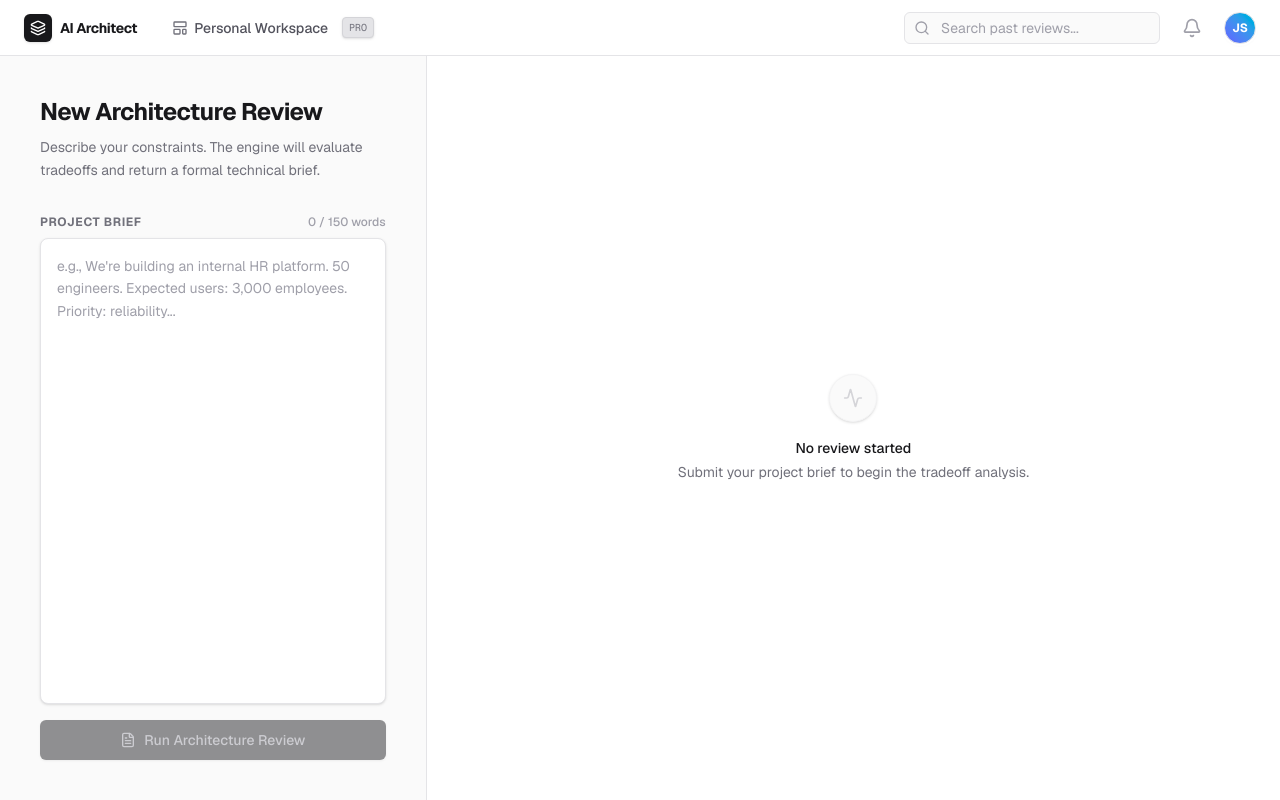
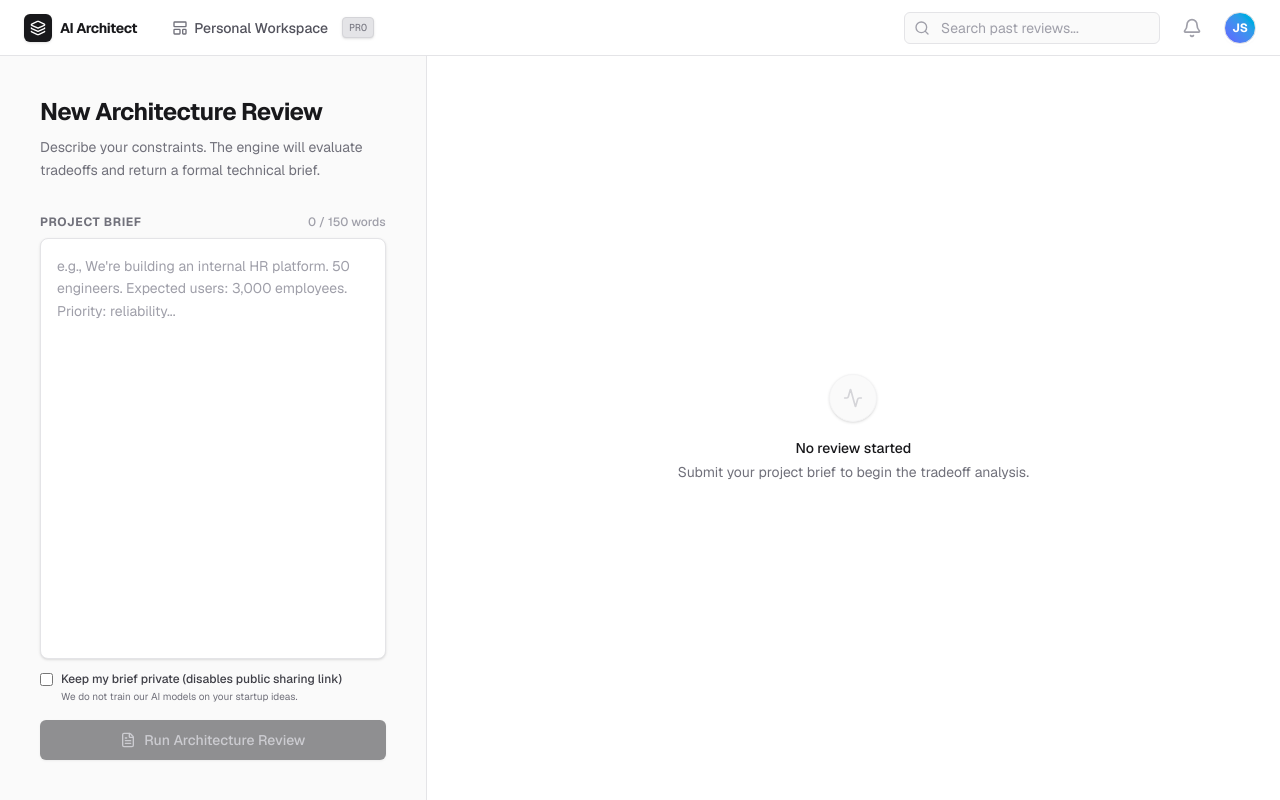
Before and after one commit to mayowa-kalejaiye/tradeoff, a Next.js app: page / in a window 1280 px wide. Built offline with nearby package versions, Linux system fonts and the light colour scheme.

Commit message:
feat: add privacy toggle to disable db storage and public sharing

```diff
--- a/src/app/actions.ts
+++ b/src/app/actions.ts
@@ -9,7 +9,7 @@ import { sql } from 'drizzle-orm';
 
 import { eq } from 'drizzle-orm';
 
-export async function processArchitectureRequest(prompt: string): Promise<EngineResponse> {
+export async function processArchitectureRequest(prompt: string, isPrivate: boolean = false): Promise<EngineResponse> {
   if (!prompt || prompt.trim() === '') {
     throw new Error('Prompt cannot be empty');
   }
@@ -55,6 +55,7 @@ export async function processArchitectureRequest(prompt: string): Promise<Engine
 
   try {
     // 1. Log "started" state
+    if (!isPrivate) {
       const newRecord = await db.insert(architectureReviews).values({
         status: 'started',
         promptLength: prompt.length,
@@ -62,6 +63,7 @@ export async function processArchitectureRequest(prompt: string): Promise<Engine
 
       if (newRecord.length > 0) {
         recordId = newRecord[0].id;
+      }
     }
 
     // 2. Extract structured data from the prompt using AI
--- a/src/app/page.tsx
+++ b/src/app/page.tsx
@@ -26,6 +26,7 @@ function HomeEditor() {
   const remixId = searchParams.get('remix');
 
   const [prompt, setPrompt] = useState('');
+  const [isPrivate, setIsPrivate] = useState(false);
   const [isPending, startTransition] = useTransition();
   const [result, setResult] = useState<EngineResponse | null>(null);
   const [error, setError] = useState('');
@@ -53,7 +54,7 @@ function HomeEditor() {
 
     startTransition(async () => {
       try {
-        const output = await processArchitectureRequest(prompt);
+        const output = await processArchitectureRequest(prompt, isPrivate);
         if (output.status === 'error') {
           setError(output.message);
         } else {
@@ -84,7 +85,7 @@ function HomeEditor() {
 
     startTransition(async () => {
       try {
-        const output = await processArchitectureRequest(newPrompt);
+        const output = await processArchitectureRequest(newPrompt, isPrivate);
         if (output.status === 'error') {
           setError(output.message);
         } else {
@@ -281,6 +282,23 @@ function HomeEditor() {
                 }`}
                 spellCheck="false"
               />
+              <div className="mt-3 flex items-start gap-2">
+                <input
+                  type="checkbox"
+                  id="isPrivate"
+                  checked={isPrivate}
+                  onChange={(e) => setIsPrivate(e.target.checked)}
+                  className="mt-0.5 rounded border-zinc-300 text-zinc-900 focus:ring-zinc-900"
+                />
+                <div className="flex flex-col">
+                  <label htmlFor="isPrivate" className="text-xs font-medium text-zinc-700 cursor-pointer">
+                    Keep my brief private (disables public sharing link)
+                  </label>
+                  <p className="text-[10px] text-zinc-500 mt-0.5">
+                    We do not train our AI models on your startup ideas.
+                  </p>
+                </div>
+              </div>
             </div>
 
             <button
```
Lines whose indentation alone changed are shown as unchanged.
